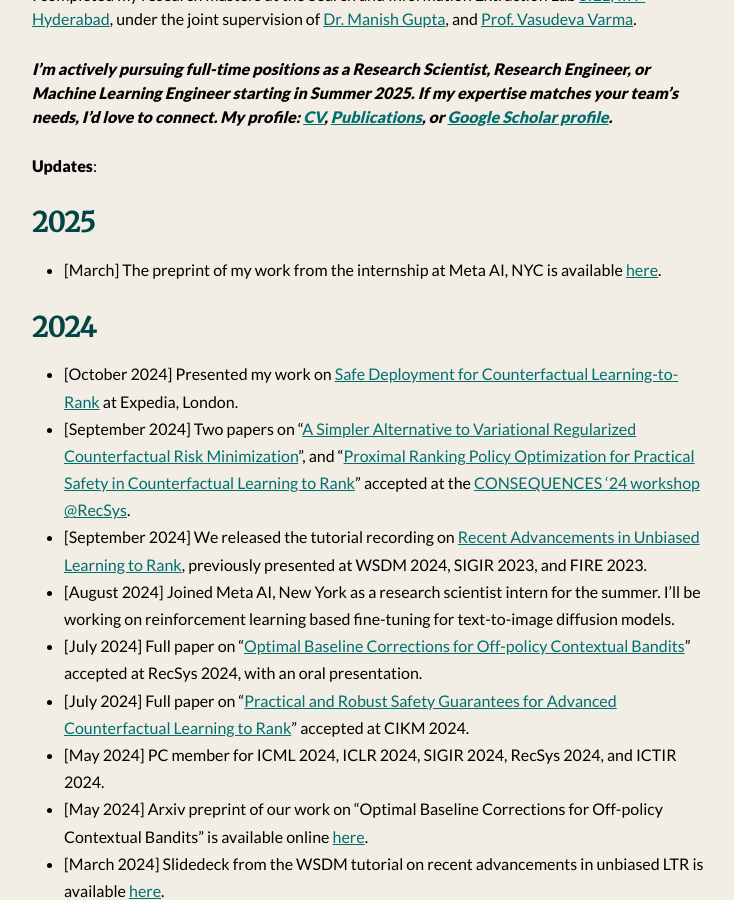
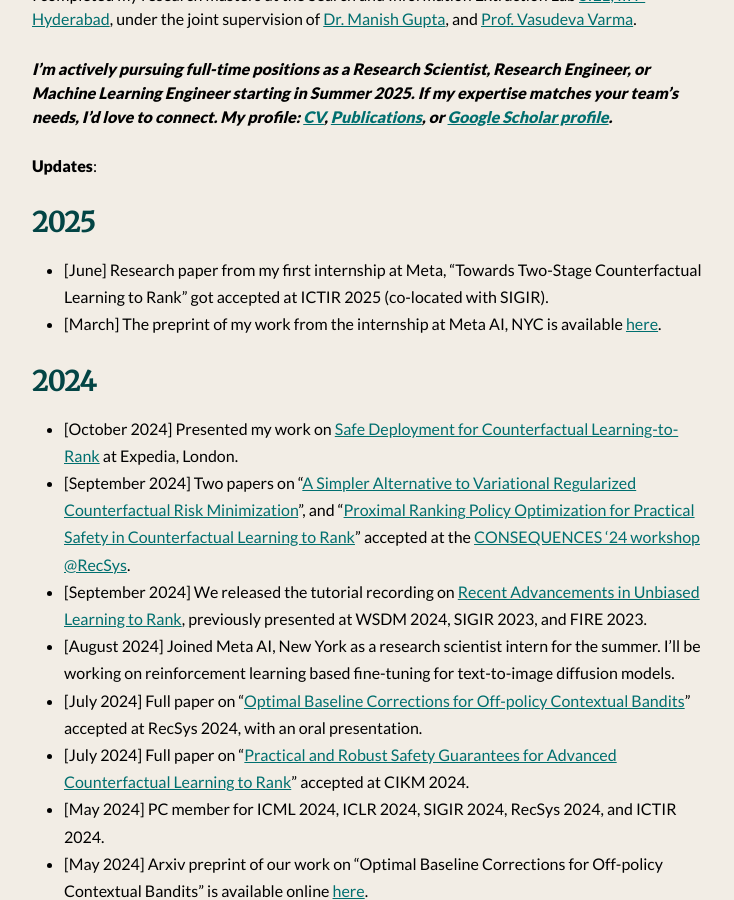
Before and after one commit to shashankg7/shashankg7.github.io, a Jekyll site: the page built from index.md, in a window 1280 px wide and 900 px high, scrolled down 527 px. Shown: the whole window, without its empty margins (272-1006 px from the left). Built offline with Jekyll 4.4.1, drawn with Linux system fonts in a browser that asks for light colours; nearby versions of some CDN libraries.

Commit message:
Update index.md

```diff
--- a/index.md
+++ b/index.md
@@ -17,6 +17,7 @@
 
 ## 2025
 
+* [June] Research paper from my first internship at Meta, "Towards Two-Stage Counterfactual Learning to Rank" got accepted at ICTIR 2025 (co-located with SIGIR).
 * [March] The preprint of my work from the internship at Meta AI, NYC is available [here](https://arxiv.org/pdf/2503.00897).
 
 ## 2024
```
